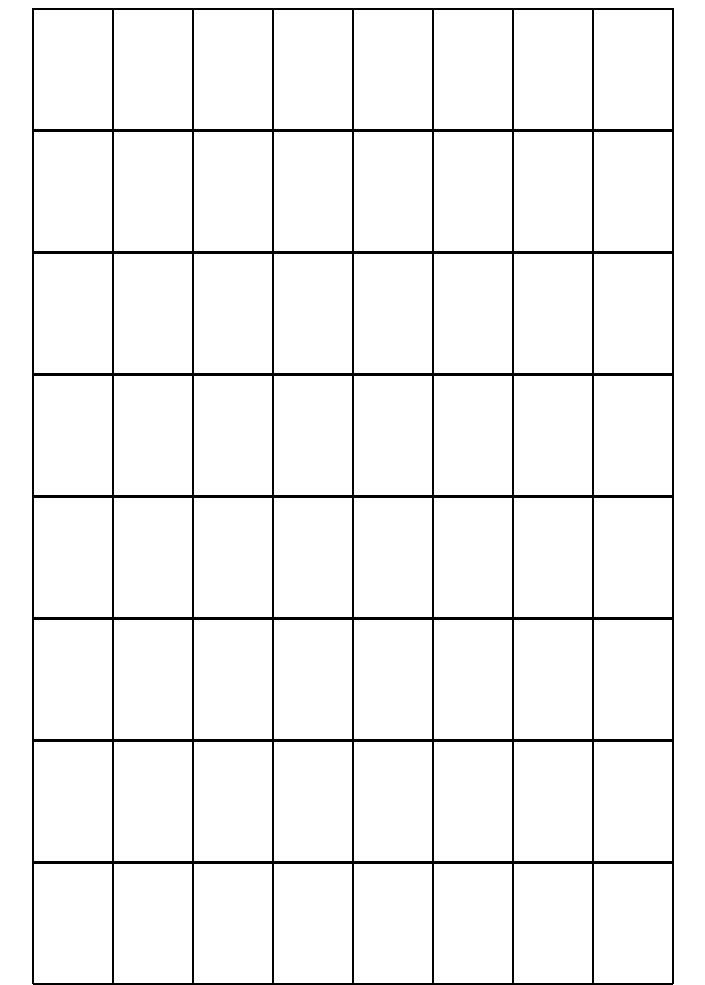
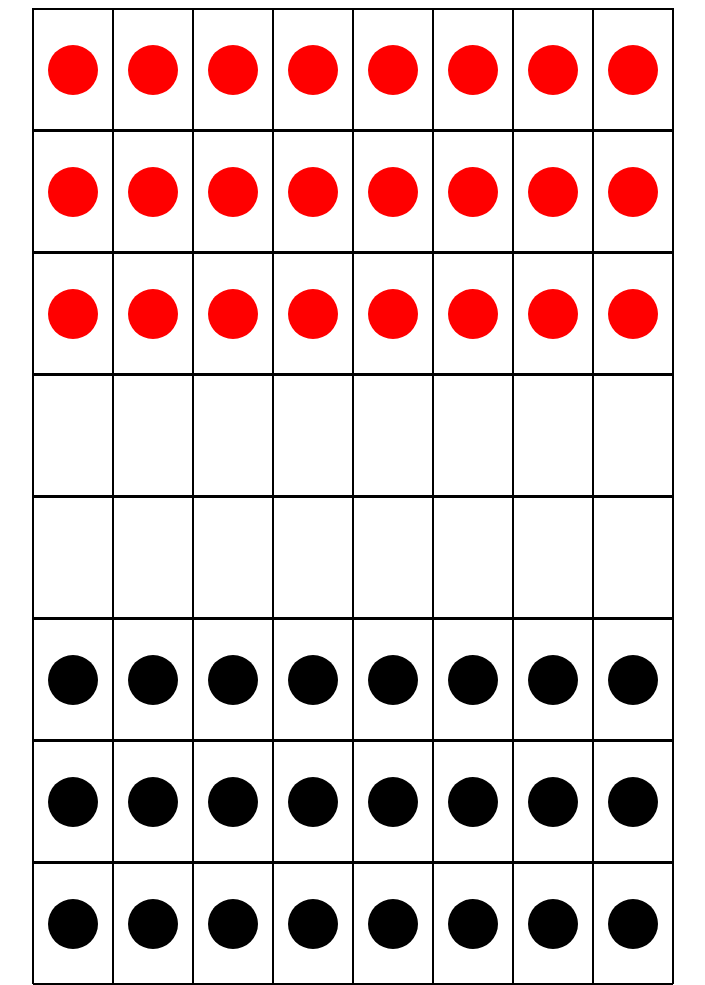
Before and after one commit to mrbaummath/checkers, a plain HTML site: page index.html in a window 1280 px wide. Shown: the whole page, without its empty margins (296-1001 px from the left). Drawn offline with Linux system fonts and the light colour scheme.

Commit message:
tokens are drawin in as divs within boxes. each token has a type which will track whether it is a regular piece or a kinged piece.

```diff
--- a/css/styles.css
+++ b/css/styles.css
@@ -22,7 +22,24 @@
 }
 
 .box {
+    display:flex;
+    justify-content:center;
+    align-items: center;
     width:12.5%;
     height:100%;
     border: thin solid black;
 }
+
+.token {
+    border-radius:50%;
+    height: 50px;
+    width: 50px;
+}
+
+.token-red {
+    background:red
+}
+
+.token-black {
+    background:black
+}
--- a/js/app.js
+++ b/js/app.js
@@ -14,6 +14,18 @@ const boardState = [
     []
 ]
 
+//function to fill tokens in game board. Takes row numbers and a color.
+const fillTokens = (firstRow, lastRow, color) => {
+    rows.slice(firstRow,lastRow + 1).forEach((row) => {
+        row.childNodes.forEach((box) => {
+            let token = document.createElement('div')
+            token.classList.add('token', `token-${color}`)
+            token.dataset.type = 'normal'
+            box.appendChild(token)
+        })
+    })
+}
+
 //function to draw the gameboard
 const drawGameBoard = () => {
     //create grid. Start by creating 8 rows to append in the board and then iterate to create 8 squares per row
@@ -24,6 +36,7 @@ const drawGameBoard = () => {
         gameBoard.appendChild(row)
         rows.push(row)
     }
+    //rows are done, now for each row iteratively create 8 squares.
     rows.forEach((row,rowNumber) => {
         for (let columnNumber =1; columnNumber < 9; columnNumber++) {
             const box = document.createElement('div')
@@ -33,11 +46,12 @@ const drawGameBoard = () => {
             row.appendChild(box)
         }
     })
-
     //color squares
+    console.log(rows)
     //add token images to appropriate squares
+    fillTokens(0,2,'red')
+    fillTokens(5,7,'black')
     //add event listeners to tokens
-
 }
 
 document.addEventListener('DOMContentLoaded', () => {
```
